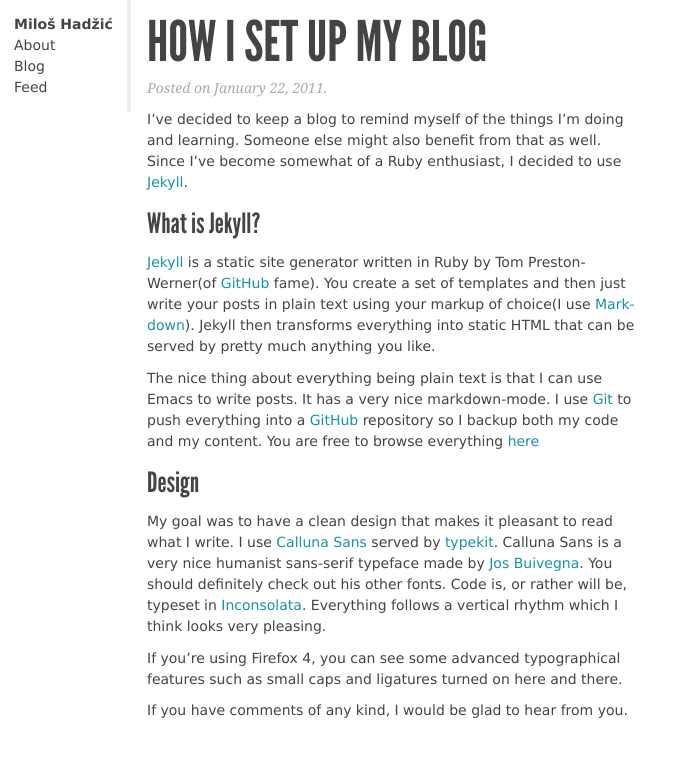
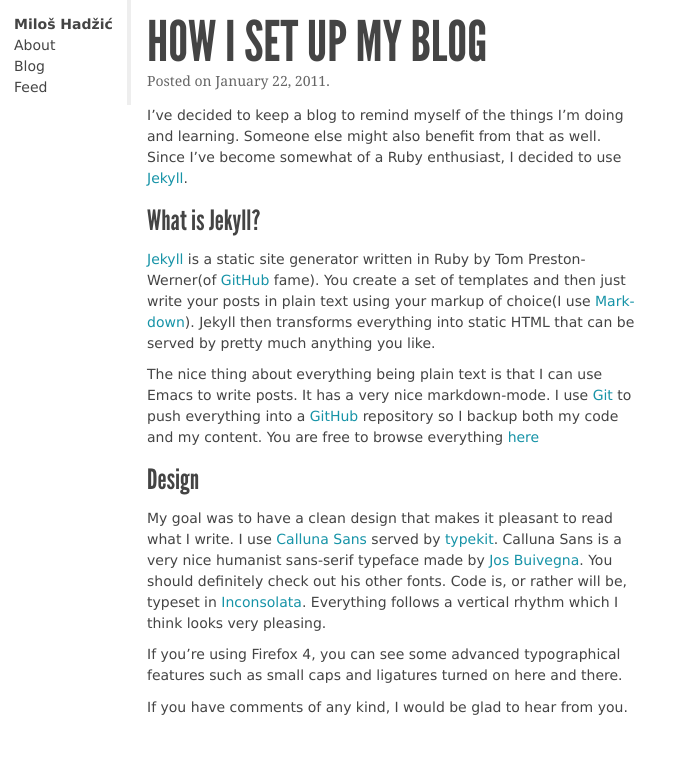
Before and after one commit to miloshadzic/miloshadzic.github.com, a Jekyll site: the page built from index.html, in a window 1280 px wide. Shown: the top 757 px of the page, without its empty margins (0-683 px from the left). Built offline with Jekyll 4.4.1, drawn with Linux system fonts in a browser that asks for light colours.

Commit message:
Changes date styling. #date > .date
Adds Constantia as primary font for dates, URW Palladio L as linux
alternative and a generic serif fallback. Color is now #666.

```diff
--- a/_layouts/post.html
+++ b/_layouts/post.html
@@ -3,6 +3,6 @@ layout: default
 ---
 <div id="post">
   <h1>{{ page.title | upcase }}</h1>
-  <h4 id="date">Posted on {{ page.date | date: "%B %d, %Y" }}.</h4>
+  <h4 class="date">Posted on {{ page.date | date: "%B %d, %Y" }}.</h4>
 {{ content }}
 </div>
--- a/index.html
+++ b/index.html
@@ -4,7 +4,7 @@ title: Home
 ---
 <div id="post">
 <h1>{{ site.posts.first.title }}</h1>
-<h4 id="date">Posted on {{ site.posts.first.date | date: "%B %d, %Y" }}.</h4>
+<h4 class="date">Posted on {{ site.posts.first.date | date: "%B %d, %Y" }}.</h4>
 {{ site.posts.first.content }}
 </div>
 <!--
--- a/resources/css/style.css
+++ b/resources/css/style.css
@@ -72,17 +72,16 @@ h4 {font-size:1em;}
 h5 {font-size:0.75em;}
 h6 {font-size:0.5em;}
 
-#date { font-family:georgia; font-style:italic; color:#aaa; font-weight:normal}
+.date { font-family:Constantia, Georgia, 'URW Palladio L', serif; color:#666; font-weight:normal; margin-bottom:1em; margin-top:-1em;}
 
 a { text-decoration:none; color:#1693a7; border-bottom:2px white dotted; -moz-transition:border-bottom 0.3s ease-in;}
 a:hover {border-bottom:2px #1693a7 dotted;}
 
 /* Here be the layout code */
 #post{ margin-left:10.5em; max-width:35em;}
-#header {float:left; margin-left: 1em; padding:1em 1em 1em 0;  border-right:4px #eee solid;}
+#header {float:left; margin-left: 1em; padding:1em 1em 0.5em 0;  border-right:4px #eee solid;}
 
 p{margin-bottom:0.75em;}
-#date { margin-top:-0.5em; margin-bottom:0.75em;}
 
 #name {font-weight:bold; font-size:14px;}
 #header a {color:#444; border:0; -moz-transition:color 0.3s ease-in;}
```
Also changed, not shown: blog.html (+5 -5 lines).
